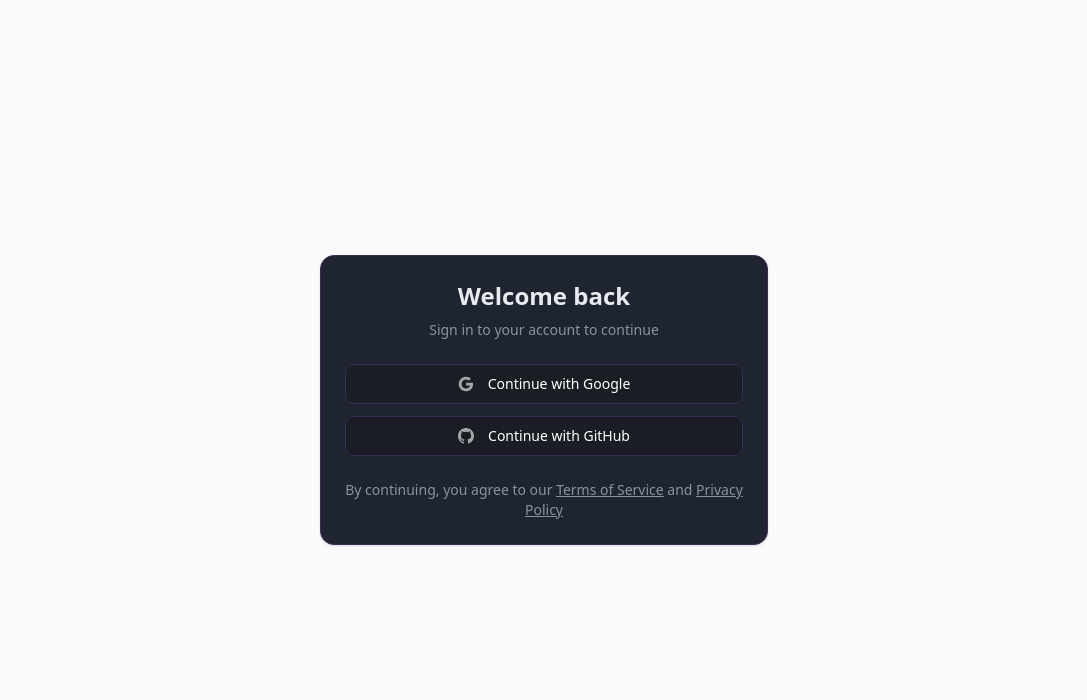
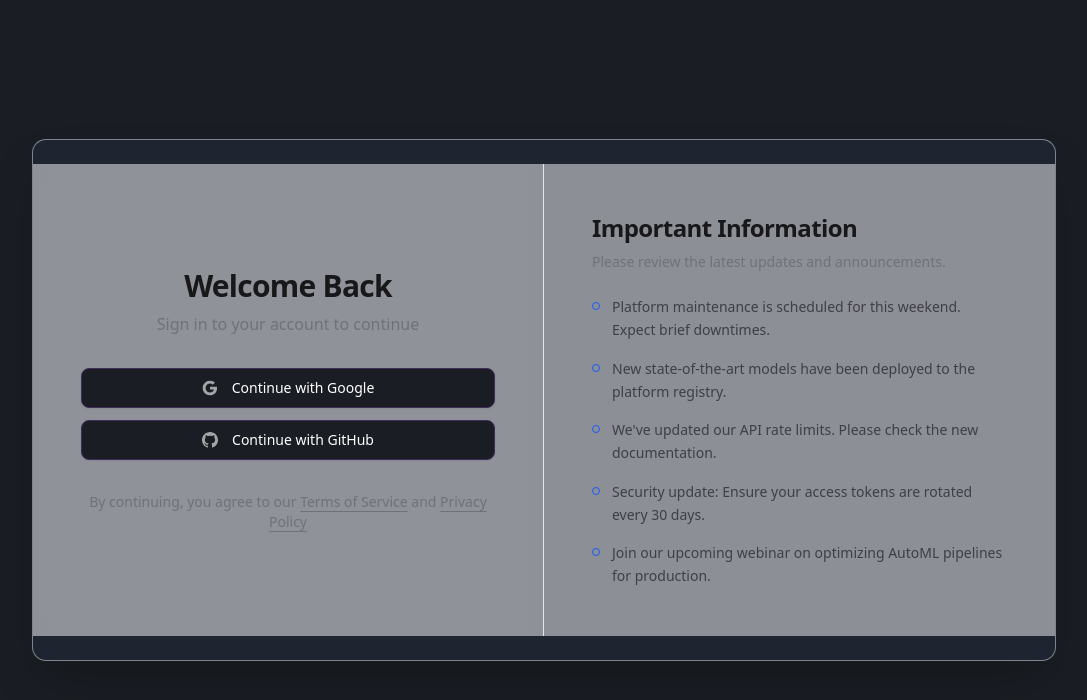
Before and after one commit to Periya-Samy-01/Auto_ML_Platform_01, a Next.js app in the folder apps/web/: page /auth/login in a window 1280 px wide. Shown: the top 700 px of the page, without its empty margins (96-1183 px from the left). Built offline with nearby package versions, Linux system fonts and the light colour scheme; no server answers.

Commit message:
Add information panel to login page
Enhanced the login page with an information panel displaying important updates and announcements.

```diff
--- a/apps/web/app/auth/login/page.tsx
+++ b/apps/web/app/auth/login/page.tsx
@@ -2,7 +2,7 @@
 
 /**
  * Login Page
- * OAuth login with Google and GitHub
+ * OAuth login with Google and GitHub and Information Panel
  */
 
 import { useEffect } from "react";
@@ -10,7 +10,7 @@ import { useRouter } from "next/navigation";
 import Link from "next/link";
 import { useAuthStore } from "@/stores/auth-store";
 import { OAuthButtons } from "@/components/auth";
-import { Card, CardContent, CardDescription, CardHeader, CardTitle } from "@/components/ui/card";
+import { Card } from "@/components/ui/card";
 
 export default function LoginPage() {
   const router = useRouter();
@@ -24,30 +24,67 @@ export default function LoginPage() {
   }, [isInitialized, isAuthenticated, router]);
 
   return (
-    <div className="flex min-h-screen items-center justify-center bg-zinc-50 px-4 dark:bg-zinc-950">
-      <Card className="w-full max-w-md">
-        <CardHeader className="text-center">
-          <CardTitle className="text-2xl font-bold">Welcome back</CardTitle>
-          <CardDescription>
+    <div className="flex min-h-screen items-center justify-center bg-[radial-gradient(ellipse_at_top,_var(--tw-gradient-stops))] from-zinc-100 via-zinc-50 to-white px-4 py-12 dark:from-zinc-900 dark:via-zinc-950 dark:to-black">
+      <Card className="w-full max-w-5xl overflow-hidden border-zinc-200/50 shadow-2xl dark:border-zinc-800/50">
+        <div className="grid lg:grid-cols-2">
+          {/* Left Side: Login */}
+          <div className="flex flex-col justify-center p-8 lg:p-12 lg:border-r border-zinc-200 dark:border-zinc-800 bg-white/50 dark:bg-zinc-950/50 backdrop-blur-sm">
+            <div className="mx-auto w-full max-w-md space-y-8">
+              <div className="space-y-2 text-center">
+                <h1 className="text-3xl font-bold tracking-tight text-zinc-900 dark:text-zinc-50">Welcome Back</h1>
+                <p className="text-zinc-500 dark:text-zinc-400">
                   Sign in to your account to continue
-          </CardDescription>
-        </CardHeader>
-        <CardContent>
+                </p>
+              </div>
+
+              <div className="mt-8">
                 <OAuthButtons />
+              </div>
 
-          <div className="mt-6 text-center text-sm text-muted-foreground">
+              <div className="mt-6 text-center text-sm text-zinc-500 dark:text-zinc-400">
                 <p>
                   By continuing, you agree to our{" "}
-              <Link href="/terms" className="underline hover:text-foreground">
+                  <Link href="/terms" className="underline underline-offset-4 hover:text-zinc-900 dark:hover:text-zinc-50">
                     Terms of Service
                   </Link>{" "}
                   and{" "}
-              <Link href="/privacy" className="underline hover:text-foreground">
+                  <Link href="/privacy" className="underline underline-offset-4 hover:text-zinc-900 dark:hover:text-zinc-50">
                     Privacy Policy
                   </Link>
                 </p>
               </div>
-        </CardContent>
+            </div>
+          </div>
+
+          {/* Right Side: Important Info */}
+          <div className="flex flex-col justify-center p-8 lg:p-12 bg-zinc-50/50 dark:bg-zinc-900/30">
+            <div className="mx-auto w-full max-w-md space-y-6">
+              <div className="space-y-2">
+                <h2 className="text-2xl font-bold tracking-tight text-zinc-900 dark:text-zinc-50">
+                  Important Information
+                </h2>
+                <p className="text-sm text-zinc-500 dark:text-zinc-400">
+                  Please review the latest updates and announcements.
+                </p>
+              </div>
+
+              <ul className="space-y-4 text-sm text-zinc-700 dark:text-zinc-300 mt-6">
+                {[
+                  "Platform maintenance is scheduled for this weekend. Expect brief downtimes.",
+                  "New state-of-the-art models have been deployed to the platform registry.",
+                  "We've updated our API rate limits. Please check the new documentation.",
+                  "Security update: Ensure your access tokens are rotated every 30 days.",
+                  "Join our upcoming webinar on optimizing AutoML pipelines for production."
+                ].map((item, i) => (
+                  <li key={i} className="flex items-start gap-3">
+                    <div className="mt-1.5 h-2 w-2 shrink-0 rounded-full border border-blue-600 dark:border-blue-400 bg-transparent" />
+                    <span className="leading-relaxed">{item}</span>
+                  </li>
+                ))}
+              </ul>
+            </div>
+          </div>
+        </div>
       </Card>
     </div>
   );
```
Lines whose indentation alone changed are shown as unchanged.
